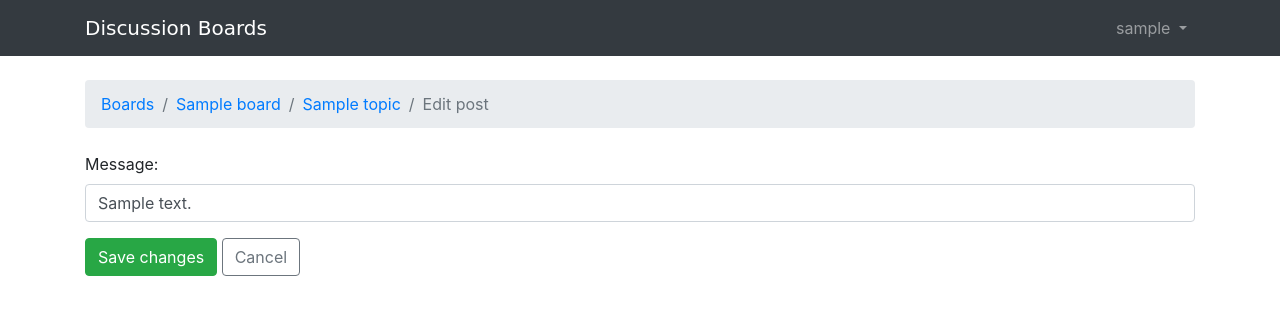
After one commit to BhanuJamwal/helpers, a Django app: page /Status/boards/1/topics/1/posts/1/edit/ in a window 1280 px wide. The commit adds this page. Shown: the top 315 px of the page. Run offline with Django 3.2, Linux system fonts and the light colour scheme; a user stored in the database is signed in; tables that the repository leaves empty hold one stand-in row (values such as "Sample post"); some libraries are stand-ins or nearby versions; some web fonts are replaced.

Commit message:
class based views .functionality to edit reply or post

```diff
--- /dev/null
+++ b/Status/templates/Status/edit_post.html
@@ -0,0 +1,19 @@
+{% extends 'Status/base.html' %}
+
+{% block title %}Edit post{% endblock %}
+
+{% block breadcrumb %}
+  <li class="breadcrumb-item"><a href="{% url 'home' %}">Boards</a></li>
+  <li class="breadcrumb-item"><a href="{% url 'board_topics' post.topic.board.pk %}">{{ post.topic.board.name }}</a></li>
+  <li class="breadcrumb-item"><a href="{% url 'topic_posts' post.topic.board.pk post.topic.pk %}">{{ post.topic.subject }}</a></li>
+  <li class="breadcrumb-item active">Edit post</li>
+{% endblock %}
+
+{% block content %}
+  <form method="post" class="mb-4" novalidate>
+    {% csrf_token %}
+    {% include 'includes/forms.html' %}
+    <button type="submit" class="btn btn-success">Save changes</button>
+    <a href="{% url 'topic_posts' post.topic.board.pk post.topic.pk %}" class="btn btn-outline-secondary" role="button">Cancel</a>
+  </form>
+{% endblock %}
--- a/Status/templates/Status/topic_posts.html
+++ b/Status/templates/Status/topic_posts.html
@@ -39,7 +39,7 @@
             {{ post.message }}
             {% if post.created_by == user %}
               <div class="mt-3">
-                <a href="#" class="btn btn-primary btn-sm" role="button">Edit</a>
+                <a href="{% url 'edit_post' post.topic.board.pk post.topic.pk post.pk %}" class="btn btn-primary btn-sm" role="button">Edit</a>
               </div>
             {% endif %}
           </div>
--- a/Status/urls.py
+++ b/Status/urls.py
@@ -3,11 +3,13 @@ from django.urls import path
 from Status import views
 
 urlpatterns = [
-    path('home/', views.home, name='home'),
+    path('home/', views.BoardListView.as_view(), name='home'),
     path('home/new/',views.new_board,name='new_board'),
     path('home/<pk>/', views.board_topics, name='board_topics'),
     path('home/<pk>/new/', views.new_topic, name='new_topic'),
     path('home/<pk>/topics/<topic_pk>/', views.topic_posts, name='topic_posts'),
     path('boards/<pk>/topics/<topic_pk>/reply/', views.reply_topic, name='reply_topic'),
+    path('boards/<pk>/topics/<topic_pk>/posts/<post_pk>/edit/',
+        views.PostUpdateView.as_view(), name='edit_post'),
 
 ]
--- a/Status/views.py
+++ b/Status/views.py
@@ -5,13 +5,17 @@ from django.contrib.auth.decorators import login_required
 from django.contrib.auth.models import User
 from .forms import NewTopicForm,PostForm,NewBForm
 from django.db.models import Count
+from django.views.generic import UpdateView, ListView
+from django.utils import timezone
+from django.utils.decorators import method_decorator
 # Create your views here.
 
 
 
-def home(request):
-    boards=Boards.objects.all()
-    return render(request,'Status/home.html',{"boards":boards})
+class BoardListView(ListView):
+    model=Boards
+    context_object_name = 'boards'
+    template_name = 'Status/home.html'
 
 def new_board(request):
     user = User.objects.first()
@@ -73,3 +77,22 @@ def reply_topic(request, pk, topic_pk):
     else:
         form = PostForm()
     return render(request, 'Status/reply_topics.html', {'topic': topic, 'form': form})
+
+@method_decorator(login_required, name='dispatch')
+class PostUpdateView(UpdateView):
+    model=Post
+    fields=('message',)
+    template_name='Status/edit_post.html'
+    pk_url_kwarg='post_pk'
+    context_object_name='post'
+
+    def get_queryset(self):
+        queryset = super().get_queryset()
+        return queryset.filter(created_by=self.request.user)
+
+    def form_valid(self,form):
+        post=form.save(commit=False)
+        post.updated_by=self.request.user
+        post.updated_at=timezone.now()
+        post.save()
+        return redirect('topic_posts', pk=post.topic.board.pk, topic_pk=post.topic.pk)
```
